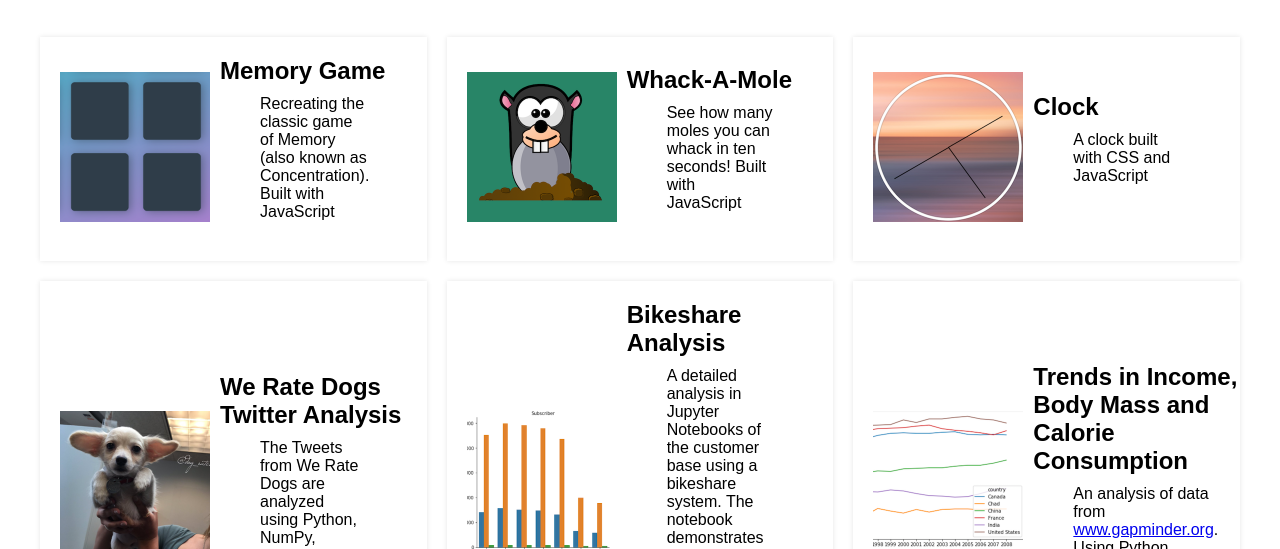
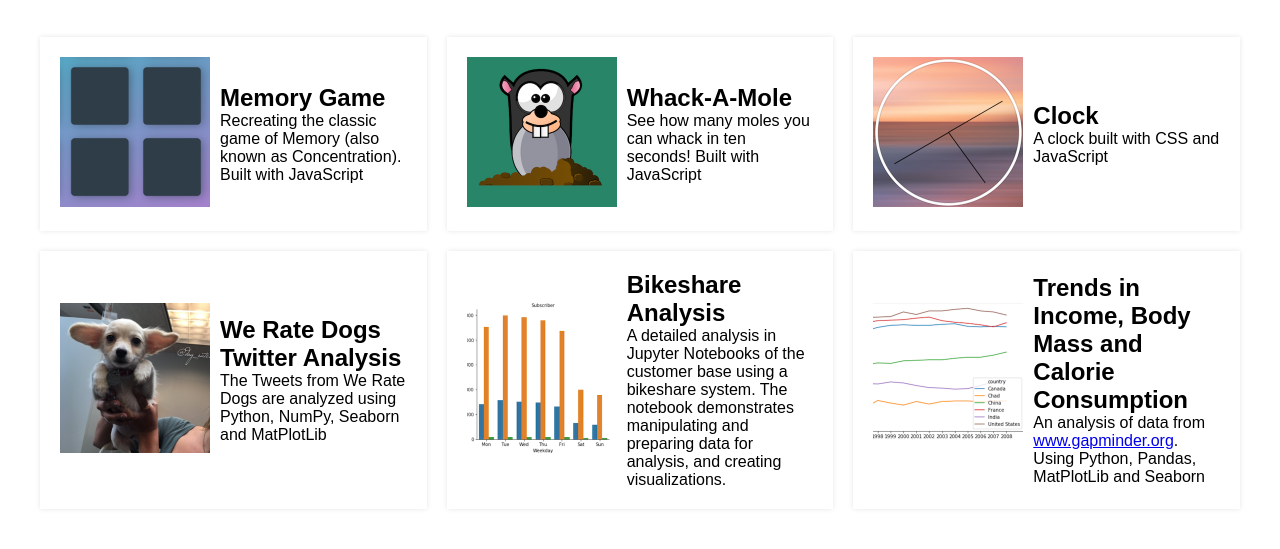
Before and after one commit to eaquin1/portfolio, a website: page works.html in a window 1280 px wide. Shown: the part 251-800 px from the top of the page. Drawn offline with Linux system fonts and the light colour scheme.

Commit message:
refactor paragraph alignment

```diff
--- a/style.css
+++ b/style.css
@@ -163,7 +163,7 @@ body {
         border-color: #337ab7;
           }
 
-    p {
+    .about_p {
         margin: 20px 100px 20px 100px;
       }
   }
@@ -295,6 +295,6 @@ h1 {
 }
 
 
-  p {
+.about_p {
     margin: 10px 40px 20px 40px;
   }
```
Also changed, not shown: about.html (+3 -3 lines).
